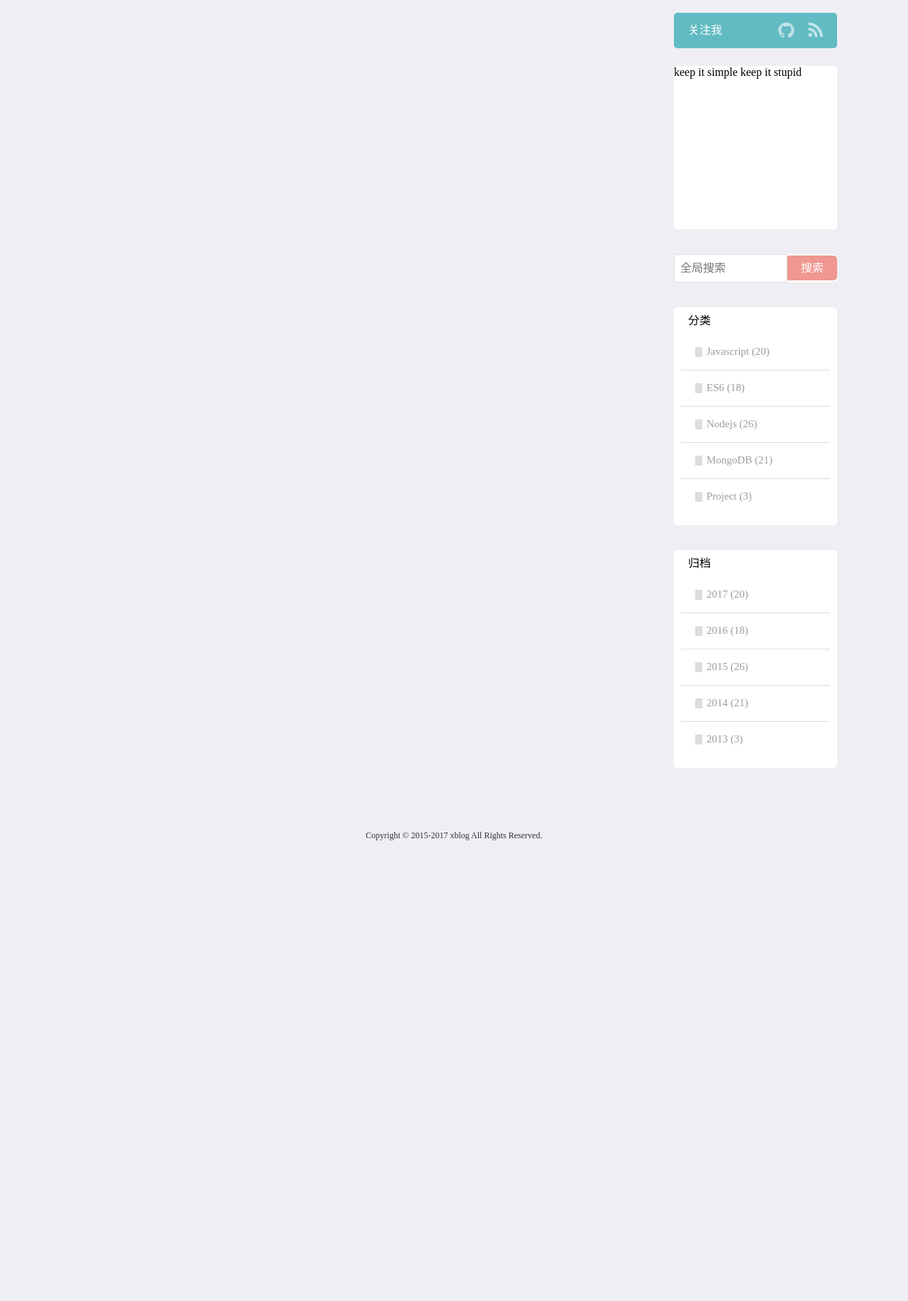
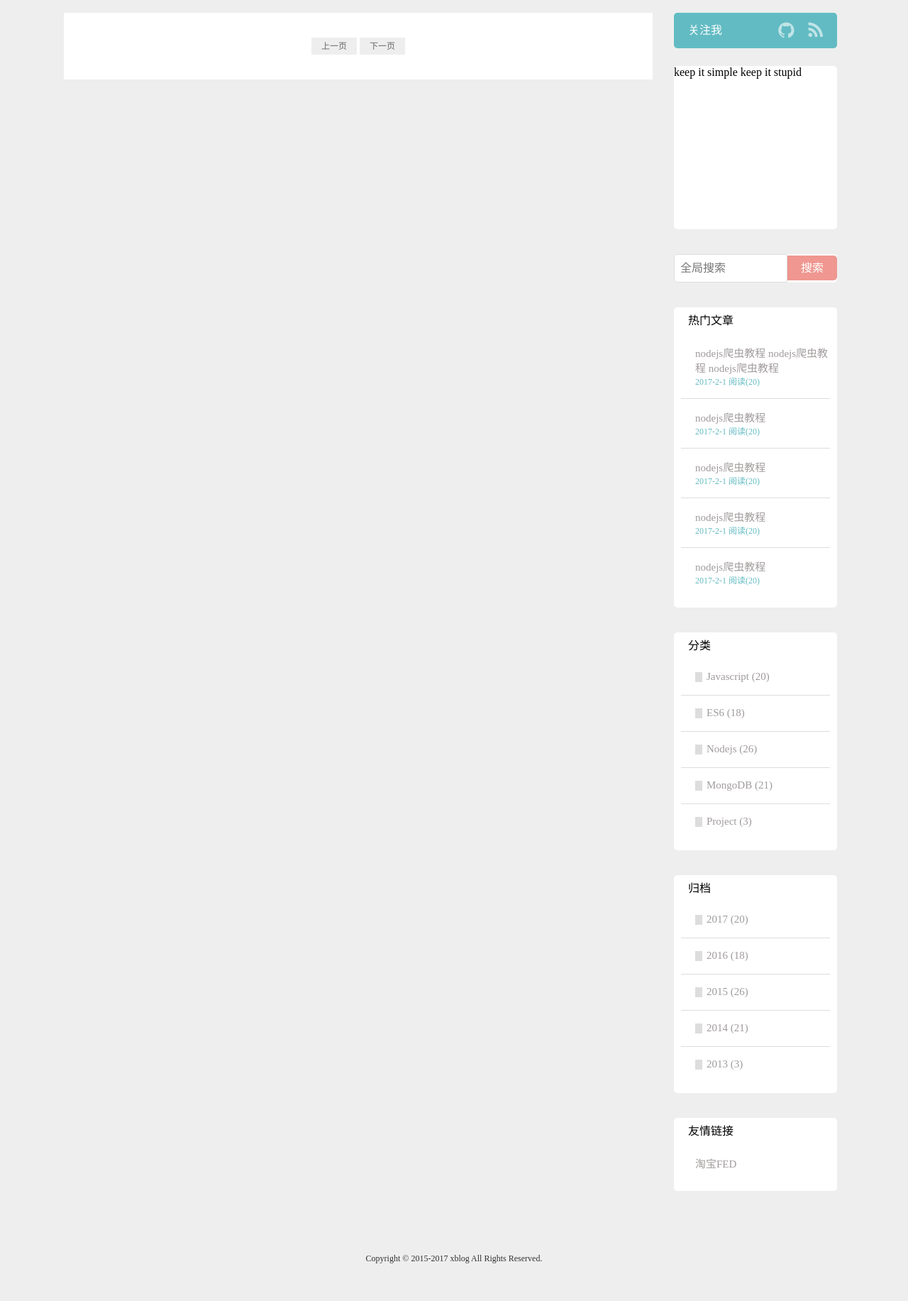
Before and after one commit to RocketV2/xblog, a Node project: template app/views/app_show_list.pug in a window 1280 px wide. Shown: the part 62-1895 px from the top of the page at 71% size. Before the commit the page ends 1246 px from the top, so only its background shows below. Run offline with Node 20 templates, Linux system fonts and the light colour scheme; the template is opened without the code that fills it, so the values that code supplies are empty; some libraries are stand-ins or nearby versions.

Commit message:
前端界面分页功能

```diff
--- a/app/css/app_index.css
+++ b/app/css/app_index.css
@@ -3,7 +3,8 @@
 	padding: 0px;
 }
 body{
-	background-color: #f0eef5;
+	/*background-color: #f0eef5;*/
+	background-color: #eee;
 }
 /*头部样式*/
 .headers{
@@ -163,34 +164,42 @@
 			border-bottom-right-radius: 5px;
 			border-top-right-radius: 5px;
 		}
-	/*文章分类,文章归档*/
-	.docs-kinds,.docs-years{
+
+	/*文章分类,文章归档,热门文章,友情链接*/
+	.docs-kinds,.docs-years,.docs-news,.docs-friends{
 		width: 100%;
 		background-color: #fff;
 		border-radius: 5px;
 		margin-bottom: 35px;
 		padding-bottom: 15px;
 	}
-		.docs-kinds-title,.docs-years-title{
+		.docs-kinds-title,.docs-years-title,.docs-news-title,.docs-years-title{
 			width: 210px;
 			height: 38px;
 			line-height: 38px;
 			padding-left: 20px;
 		}
-		.docs-kinds-years-ul{
+		.docs-kinds-years-ul,.docs-news-ul,.docs-friends-ul{
 			margin: 0px;
 			padding: 0px 10px;
 		}
-		.docs-kinds-years-li{
+		.docs-kinds-years-li,.docs-frieds-li{
 			list-style: none;
 			height: 20px;
 			padding: 15px 0px 15px 20px;
 			border-bottom: 1px solid #ddd;
 		}
-		.docs-kinds-years-li:last-child{
+		.docs-news-li{
+			list-style: none;
+			min-height: 35px;
+			max-height: 75px;
+			padding: 15px 0px 15px 20px;
+			border-bottom: 1px solid #ddd;
+		}
+		.docs-kinds-years-li:last-child,.docs-news-li:last-child,.docs-frieds-li:last-child{
 			border-bottom: 0px solid #ddd;
 		}
-		.docs-kinds-years-li a{
+		.docs-kinds-years-li a,.docs-news-li a,.docs-frieds-li a{
 			text-decoration: none;
 			font-size: 15px;
 			color: #a09b9b;
@@ -203,9 +212,22 @@
 		    font-size: 12px;
 		    margin-right: 6px;
 		}
-		.docs-kinds-years-li a:hover{
+		.docs-kinds-years-li a:hover,.docs-frieds-li a:hover{
 			color: #000;
+			font-size: 18px;
 		}
+
+		/*热门文章局部样式*/
+		.docs-news-li > span{
+			display: inline-block;
+			color: #62bbc3;
+			font-size: 12px;
+		}
+		.docs-news-li:hover{
+			border-left: 2px solid #62bbc3;
+		}
+
+
 
 /*页脚样式*/
 .footers{
--- a/app/css/app_show_list.css
+++ b/app/css/app_show_list.css
@@ -42,3 +42,48 @@
     line-height: 200%;
     font-size: 12px;
 }
+
+
+/*分页*/
+.split-page{
+    width: 100%;
+    clear: left;
+    padding: 35px 0;
+}
+.split-page-ul{
+    margin: 0px;
+    padding: 0px;
+    width: 450px;
+    margin: 0px auto;
+    text-align: center;
+}
+.split-page-li{
+    list-style: none;
+    text-decoration: none;
+    display: inline-block;
+    /*height: 24px;*/
+    /*width: 32px;*/
+    margin: 0px 2px;
+    background-color: #eee;
+    text-align: center;
+    line-height: 24px;
+}
+.split-page-li a{
+    padding: 4px 14px;
+    text-decoration: none;
+}
+.split-page-li > a{
+    color: #666;
+    background-color: #eee;
+    font-size: 12px;
+}
+.split-page-li:hover{
+    background-color: #428bca;
+}
+.split-page-li > a:hover{
+    background-color: #428bca;
+    color: #fff;
+}
+#totalPages,#curPage,#curKind{
+    display: none;
+}
--- a/app/views/app_index.pug
+++ b/app/views/app_index.pug
@@ -37,6 +37,7 @@
 		div.main
 			//- 侧边导航
 			div.sidebar
+				//- 关注我
 				div.link
 					div.link-title 关注我
 					ul.link-ul
@@ -49,11 +50,31 @@
 				div.faith
 					| keep it simple
 					| keep it stupid
+				//- 搜索文章
 				div.search
 					input#pageSearch(type="text",placeholder="全局搜索")
 					div.search-btn
 						a(href="#") 搜索
-				div.links
+				//- 热门文章
+				div.docs-news
+					div.docs-news-title
+						| 热门文章
+					ul.docs-news-ul
+						li.docs-news-li
+							a(href="#") nodejs爬虫教程 nodejs爬虫教程 nodejs爬虫教程
+							span 2017-2-1 阅读(20)
+						li.docs-news-li
+							a(href="#") nodejs爬虫教程
+							span 2017-2-1 阅读(20)
+						li.docs-news-li
+							a(href="#") nodejs爬虫教程
+							span 2017-2-1 阅读(20)
+						li.docs-news-li
+							a(href="#") nodejs爬虫教程
+							span 2017-2-1 阅读(20)
+						li.docs-news-li
+							a(href="#") nodejs爬虫教程
+							span 2017-2-1 阅读(20)
 				//- 文章分类
 				div.docs-kinds
 					div.docs-kinds-title
@@ -86,6 +107,14 @@
 							a(href="#") 2014 (21)
 						li.docs-kinds-years-li
 							a(href="#") 2013 (3)
+				//- 友情链接
+				div.docs-friends
+					div.docs-years-title
+						| 友情链接
+					- var friendsArr = [];
+					ul.docs-friends-ul
+						li.docs-frieds-li
+							a(href="http://taobaofed.org/",target="_blank") 淘宝FED
 
 			//- 内容
 			div.contents
--- a/app/views/app_show_list.pug
+++ b/app/views/app_show_list.pug
@@ -4,6 +4,7 @@
 	link(rel="stylesheet", href="/app/css/app_show_list.css")
 
 block scripts
+	script(src="/app/js/app_show_list.js")
 
 
 
@@ -38,3 +39,36 @@
 					a(href="/blogs?_id="+val._id) &nbsp;&nbsp;阅读全文
 				div.page-tags
 					| posted @ #{year}-#{month}-#{day} #{hours}:#{minutes} #{val.author} 阅读(#{val.pv}) 分类:#{val.tags}
+
+	//- 分页
+	div.split-page
+		ul.split-page-ul
+			span#totalPages #{pageCount}
+			span#curPage #{curPage}
+			span#curKind #{curKind}
+			- var curURL = '';
+			- if(curKind=='')
+				- curURL ='/?page=';
+			- else
+				- curURL = '/list?kind='+curKind+"&page=";
+
+			- if(pageCount && pageCount<=5)
+				li.split-page-li
+					a(href="javascript:void();") 上一页
+				- for(var i=1;i<=pageCount;i++)
+					li.split-page-li
+						a(href=curURL+i)= i
+				li.split-page-li
+						a(href="javascript:void();") 下一页
+			- else if(pageCount && pageCount>5)
+				li.split-page-li
+					a(href="#") 上一页
+				li.split-page-li
+					a(href="#") ...
+				- for(var i=1;i<=5;i++)
+					li.split-page-li
+						a(href="/?page="+i)= i
+				li.split-page-li
+					a(href="#") ...
+				li.split-page-li
+					a(href="#") 下一页
```
Also changed, not shown: app/routers/appRouters.js (+74 -3 lines), public/css/articles_list.css (+15 -13 lines), app/js/app_show_list.js (added).
